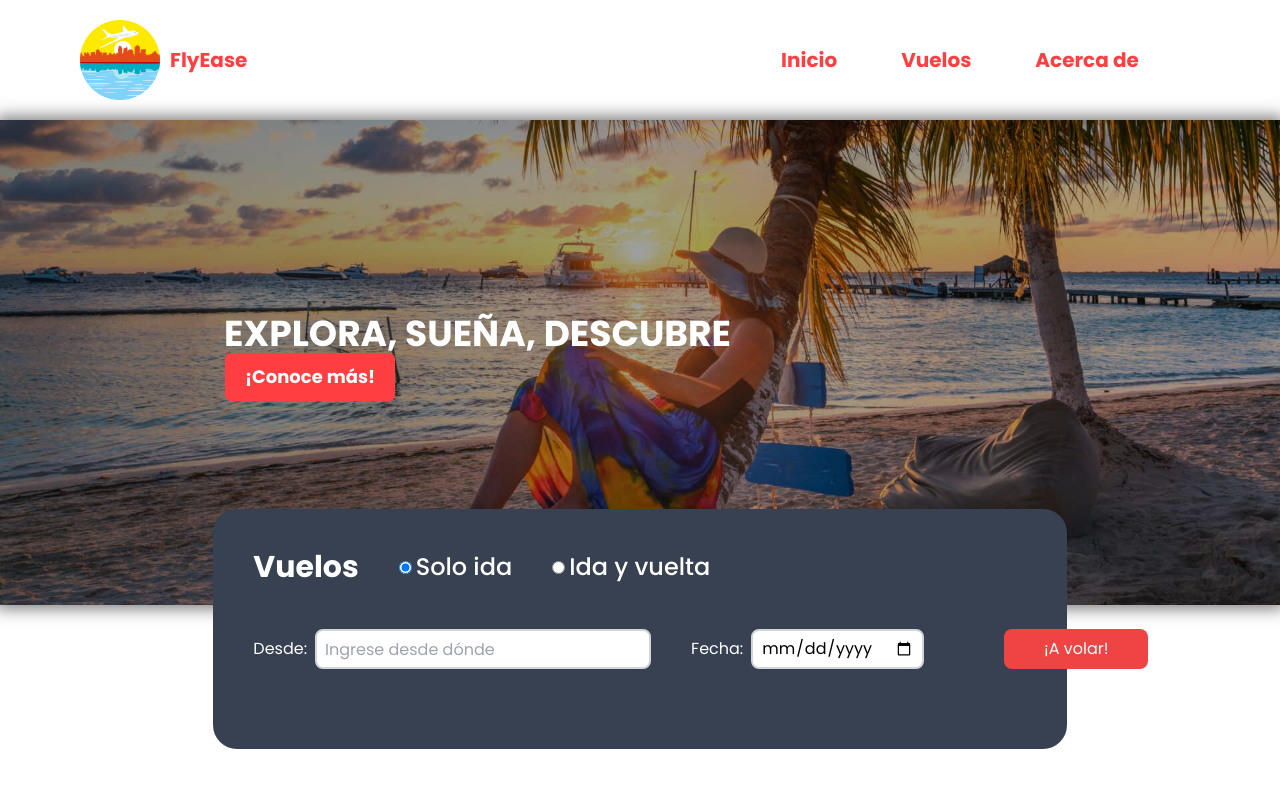
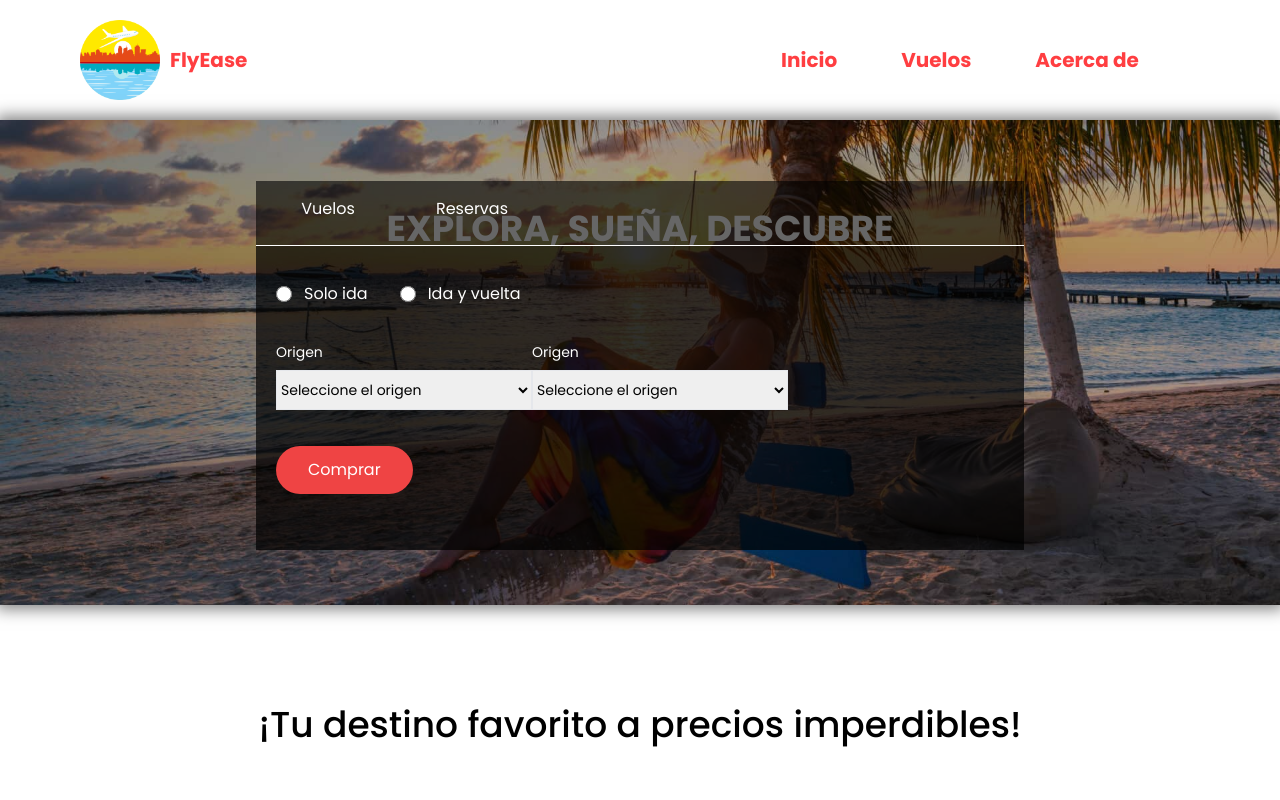
Before and after one commit to C4lumny/FlyEase, a React (Vite) app: page / in a window 1280 px wide. Shown: the top 800 px of the page. Built offline with nearby package versions, Linux system fonts and the light colour scheme; grey boxes are pictures that could not be loaded.

Commit message:
Refactor flight searcher and add flight card component

```diff
--- /dev/null
+++ b/src/components/common/FlightCard.jsx
@@ -0,0 +1,9 @@
+export function FlightCard() {
+  return (
+    <div className="flex justify-center items-center">
+      <div className="w-4/5">
+        <h1>hola mundo</h1>
+      </div>
+    </div>
+  );
+}
--- a/src/components/common/Flights-searcher.jsx
+++ b/src/components/common/Flights-searcher.jsx
@@ -1,93 +1,78 @@
 import { useState } from "react";
 
 export function Searcher() {
-  const [flightType, setFlightType] = useState("Solo-ida");
+  const [activeItem, setActiveItem] = useState(null);
 
-  const handleFlightTypeChange = (event) => {
-    setFlightType(event.target.id);
+  const handleItemClick = (index) => {
+    setActiveItem(index);
   };
 
   return (
-    <div className="flex justify-center">
-      <div className="sticky w-2/3 h-60 bg-gray-700 text-white rounded-3xl -mt-24">
-        <div className="m-10">
-          {/* Ida y vuelta */}
-          <div className="flex">
-            <p className="font-bold text-3xl mr-10">Vuelos</p>
-            <div className="flex gap-10 font-medium text-2xl">
-              <label htmlFor="Solo-ida" className="flex items-center gap-1">
-                <input
-                  type="radio"
-                  name="flightType"
-                  id="Solo-ida"
-                  checked={flightType === "Solo-ida"}
-                  onChange={handleFlightTypeChange}
-                />
-                Solo ida
-              </label>
-              <label htmlFor="Ida-vuelta" className="flex items-center gap-1">
-                <input
-                  type="radio"
-                  name="flightType"
-                  id="Ida-vuelta"
-                  checked={flightType === "Ida-vuelta"}
-                  onChange={handleFlightTypeChange}
-                />
-                Ida y vuelta
-              </label>
-            </div>
+    <div className="w-[60%] m-0">
+      {/* Tipo de servicio */}
+      <div className="relative flex bg-[rgba(0,0,0,0.6)] items-center border-b border-white text-white box-border">
+        <ul className="flex h-16">
+          <li
+            className={`p-4 text-center w-36 cursor-pointer ${
+              activeItem === 0
+                ? "border-b-2 bg-[rgba(0,0,0,0.4)]"
+                : "hover:border-b-2 "
+            }`}
+            onClick={() => handleItemClick(0)}
+          >
+            Vuelos
+          </li>
+          <li
+            className={`p-4 text-center w-36 cursor-pointer ${
+              activeItem === 1
+                ? "border-b-2 bg-[rgba(0,0,0,0.4)]"
+                : "hover:border-b-2"
+            }`}
+            onClick={() => handleItemClick(1)}
+          >
+            Reservas
+          </li>
+        </ul>
+      </div>
+      {/* Buscador de vuelos */}
+      <div className="bg-[rgba(0,0,0,0.7)] p-5 text-white ">
+        {/* Radio buttons */}
+        <div className="flex py-4 gap-8">
+          <label htmlFor="ida" className="flex gap-3 items-center">
+            <input type="radio" name="viaje" id="ida" className="h-4 w-4" />
+            <p>Solo ida</p>
+          </label>
+          <label htmlFor="ida-vuelta" className="flex gap-3 items-center">
+            <input
+              type="radio"
+              name="viaje"
+              id="ida-vuelta"
+              className="h-4 w-4"
+            />
+            <p>Ida y vuelta</p>
+          </label>
+        </div>
+        {/* Inputs */}
+        <div className="flex text-black mt-5">
+          <div>
+            <p className="text-white mb-2 text-sm">Origen</p>
+            <select name="" id="" className="w-64 h-10 border text-sm">
+              <option value="" selected disabled>
+                Seleccione el origen
+              </option>
+            </select>
           </div>
-          {/* Searcher */}
-          <div className="flex items-center h-32">
-            <div className="flex gap-10">
-              {flightType === "Solo-ida" && (
-                <div className="flex text-center items-center gap-2">
-                  <p>Desde: </p>
-                  <input
-                    type="text"
-                    name=""
-                    id=""
-                    placeholder="Ingrese desde dónde"
-                    className="text-black h-10 px-2 rounded-lg border-2 border-gray-300"
-                  />
-                </div>
-              )}
-              {flightType === "Ida-vuelta" && (
-                <div className="flex items-center text-center gap-2">
-                  <p>Desde: </p>
-                  <input
-                    type="text"
-                    name=""
-                    id=""
-                    placeholder="Ingrese desde dónde"
-                    className="text-black h-10 px-2 rounded-lg border-2 border-gray-300"
-                  />
-                  <p>Hacia: </p>
-                  <input
-                    type="text"
-                    name=""
-                    id=""
-                    placeholder="Ingrese hacia dónde"
-                    className="text-black h-10 px-2 rounded-lg border-2 border-gray-300"
-                  />
-                </div>
-              )}
-              <div className="flex items-center text-center gap-2">
-                <p>Fecha: </p>
-                <input
-                  type="date"
-                  name=""
-                  id=""
-                  placeholder="Ingrese fecha"
-                  className="text-black h-10 px-2 rounded-lg border-2 border-gray-300"
-                />
-              </div>
-              <div className="">
-                  <button className="ml-10 bg-red-500 w-36 h-10 my-button rounded-lg cursor-pointer">¡A volar!</button>
-              </div>
-            </div>
+           <div>
+            <p className="text-white mb-2 text-sm">Origen</p>
+            <select name="" id="" className="w-64 h-10 border text-sm">
+              <option value="" selected disabled>
+                Seleccione el origen
+              </option>
+            </select>
           </div>
         </div>
+        {/* Boton comprar */}
+        <button className="my-9 bg-red-500 py-3 px-8 rounded-3xl">Comprar</button>
       </div>
     </div>
   );
--- a/src/components/common/Images-carousel.jsx
+++ /dev/null
@@ -1,11 +0,0 @@
-export function ImagesCarousel({source, text, btnText}) {
-  return (
-    <div className="relative flex justify-center items-center">
-      <div className="w-full h-1/2 shadow-[0_0_15px_4px_rgba(0,0,0,0.5)]">
-        <img src={source} alt="img-banner" className="w-full max-w-max object-fill brightness-[70%]"/>
-      </div>
-      <p className="absolute top-[40%] left-56 text-white text-4xl font-bold">{text}</p>
-      <button className="absolute top-[48%] left-[225px] text-white bg-[#ff3e41] text-lg font-bold border-none py-2.5 px-5 rounded-md cursor-pointer">{btnText}</button>
-    </div>
-  );
-}
--- a/src/components/pages/Flights.jsx
+++ b/src/components/pages/Flights.jsx
@@ -1,11 +1,19 @@
 import { Header } from "../common/Header";
 import { Footer } from "../common/Footer-flyease";
+import { useFetch } from "../../hooks/useFetch";
+import { FlightCard } from "../common/FlightCard";
 
 export function Flights() {
+  const apiData = useFetch("/Boletos/GetAll")
+  console.log(apiData);
+
   return (
     <>
       <Header />
-      <main></main>
+      <main>
+        <h1>Vuelos disponibles</h1>
+        <FlightCard />
+      </main>
       <Footer />
     </>
   );
--- a/src/components/pages/Home.jsx
+++ b/src/components/pages/Home.jsx
@@ -1,5 +1,4 @@
 import { Header } from "../common/Header";
-import { ImagesCarousel } from "../common/Images-carousel";
 import { Searcher } from "../common/Flights-searcher";
 import { PromosAndPrices } from "../common/Promos-and-prices";
 import { Footer } from "../common/Footer-flyease";
@@ -7,23 +6,31 @@ import Imagen from "../../assets/mujer-en-la-playa.jpg";
 // import { useFetch } from "../../hooks/useFetch";
 
 export function Home() {
-    // const apiData = useFetch("/Clientes/GetAll");
-    // console.log(apiData);
+  // const apiData = useFetch("/Clientes/GetAll");
+  // console.log(apiData);
 
-    return (
+  return (
     <>
       <Header />
       {/* Header ends here  */}
       <main>
-        <ImagesCarousel
-          source={
-            Imagen
-          }
-          text={"EXPLORA, SUEÑA, DESCUBRE"}
-          btnText={"¡Conoce más!"}
-        />
-
-        <Searcher />
+        <div className="relative flex justify-center items-center">
+          <div className="relative w-full h-1/2 shadow-[0_0_15px_4px_rgba(0,0,0,0.5)]">
+            <img
+              src={Imagen}
+              alt="img-banner"
+              className="w-full max-w-max object-fill brightness-[70%]"
+            />
+            <div className="absolute inset-0 flex justify-center items-start top-[10%] pt-10 z-0">
+              <p className="text-white text-4xl font-bold">
+                EXPLORA, SUEÑA, DESCUBRE
+              </p>
+            </div>
+            <div className="absolute inset-0 flex justify-center items-center top-[1%] z-10">
+              <Searcher />
+            </div>
+          </div>
+        </div>
         {/* Promos */}
         <h1 className="mt-[100px] mb-[60px] text-center font-medium text-4xl">
           ¡Tu destino favorito a precios imperdibles!
```
